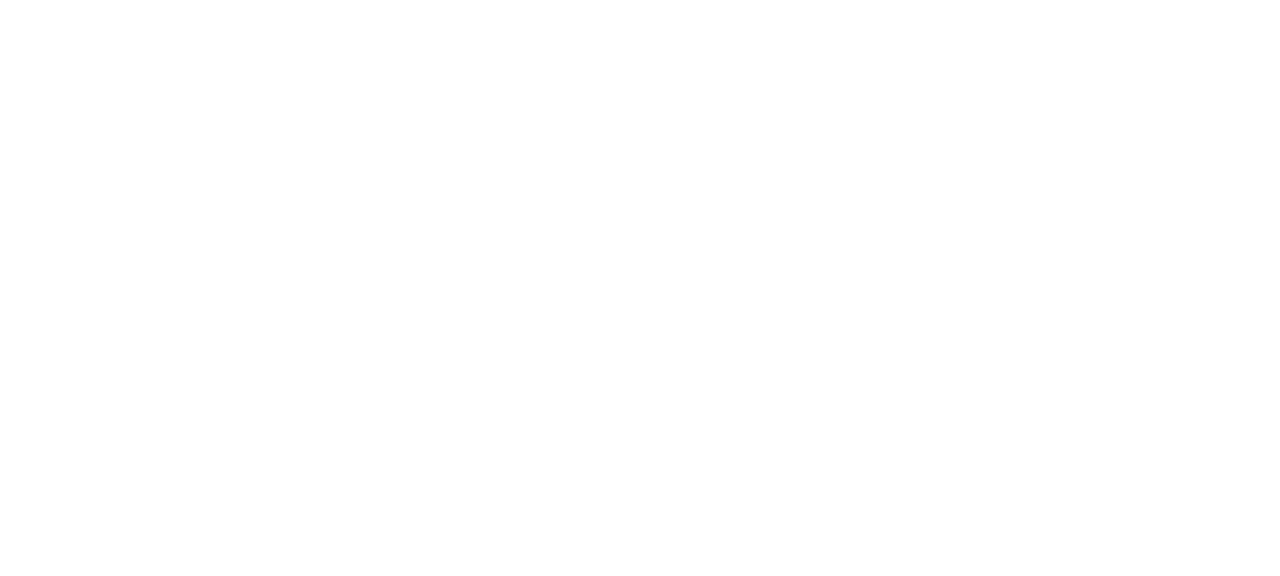
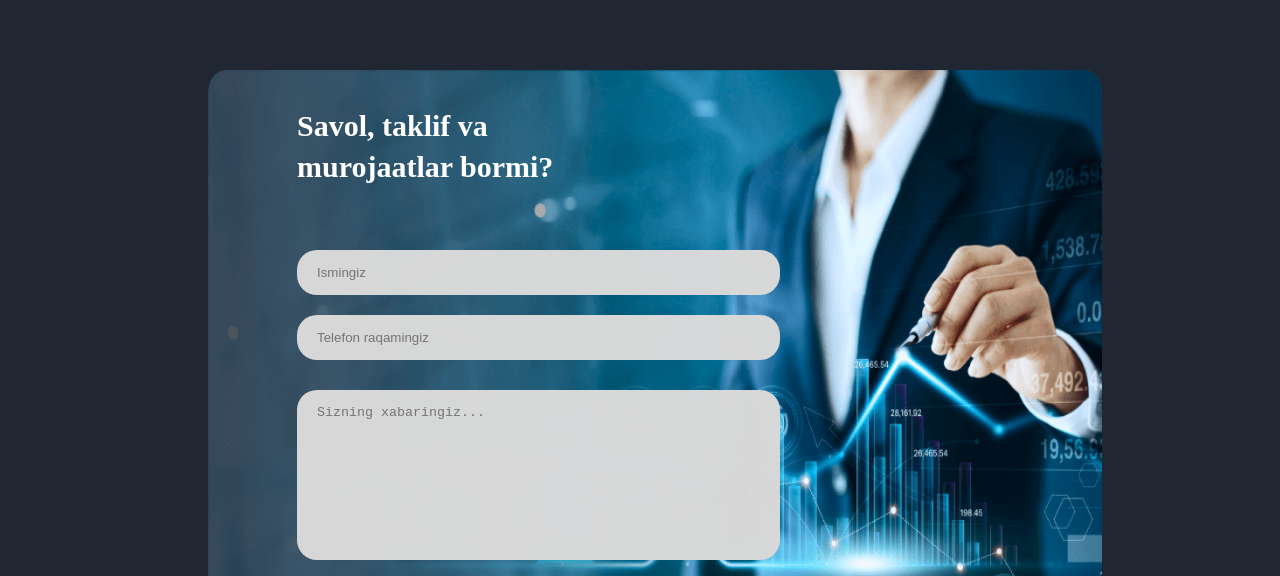
Before and after one commit to Valijon2501/ATAEV-BAHODIR-BUILD, a React (Create React App) app: page / in a window 1280 px wide. Shown: the part 5444-6020 px from the top of the page. Before the commit the page ends 5351 px from the top, so only its background shows below. Built offline with nearby package versions, Linux system fonts and the light colour scheme.

Commit message:
forms qoshildi

```diff
--- a/src/about/About.jsx
+++ b/src/about/About.jsx
@@ -7,6 +7,7 @@
 import Cards from "../build/Cards";
 import Gallery from "../build/Gallery";
 import Main from "../build/Main";
+import Forms from "../build/Forms";
 
 const About = () => {
   return (
@@ -19,6 +20,7 @@
       <Cards />
       <Gallery />
       <Main />
+      <Forms />
     </>
   );
 };
--- a/src/router/Router.jsx
+++ b/src/router/Router.jsx
@@ -8,6 +8,7 @@
 import Cards from "../build/Cards";
 import Gallery from "../build/Gallery";
 import Main from "../build/Main";
+import Forms from "../build/Forms";
 const Router = () => {
   return (
     <>
@@ -21,6 +22,7 @@
         <Route path="/box_cards" element={<Cards />} />
         <Route path="/box_gallery" element={<Gallery />} />
         <Route path="/box_main" element={<Main />} />
+        <Route path="/box_main" element={<Forms />} />
       </Routes>
     </>
   );
```
Also changed, not shown: public/image/form.03148b23e27804568a88.png (added), src/build/CssStyle.jsx, src/build/Footer.jsx (added), src/build/Forms.jsx (added).
